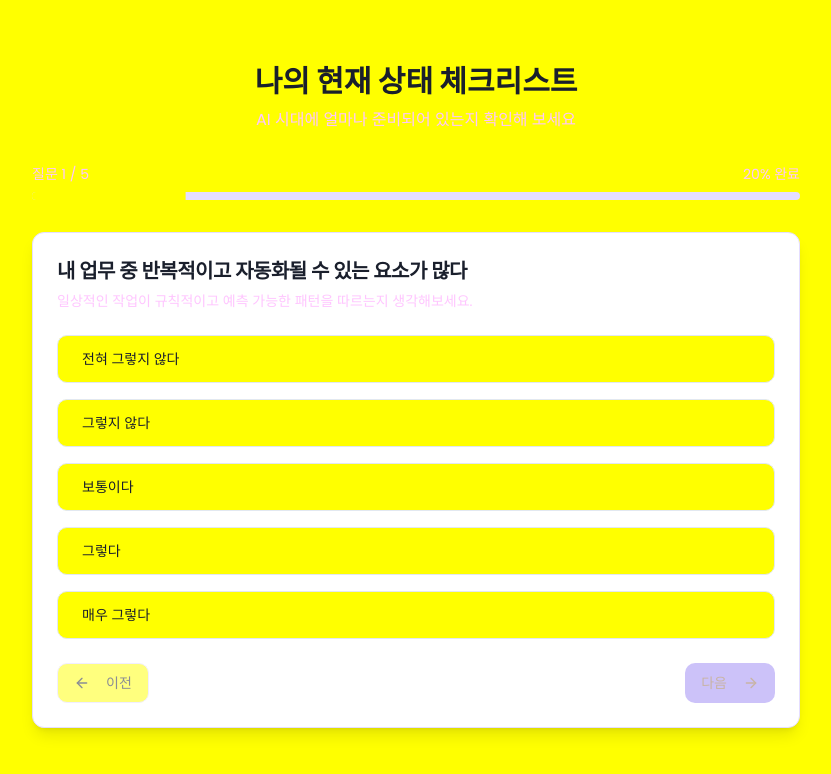
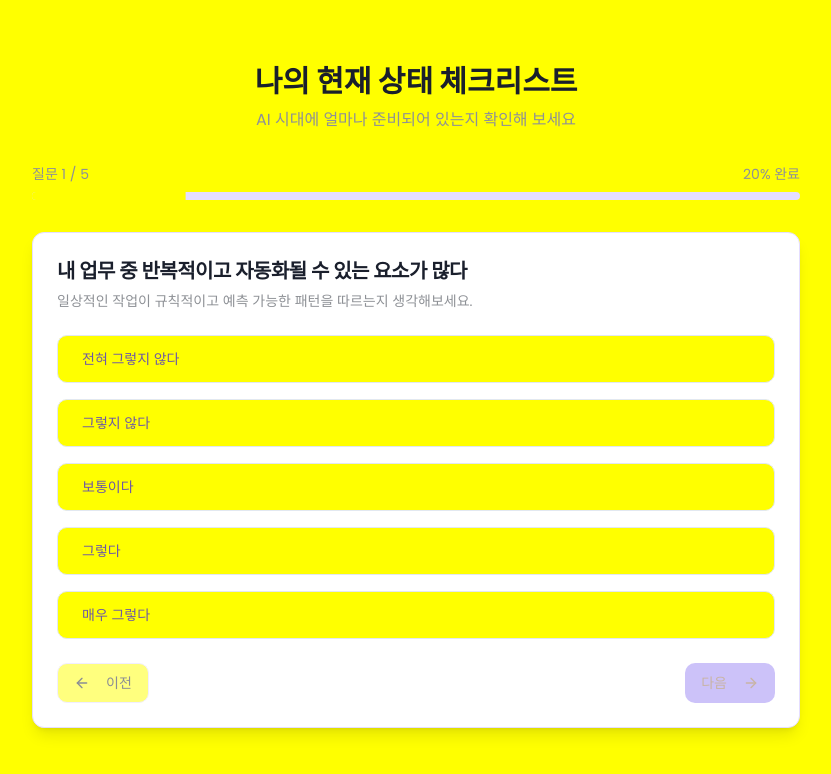
Before and after one commit to BokEumEom/myai-compass-journey, a React (Vite) app: page /reality-check in a window 1280 px wide. Shown: the top 774 px of the page, without its empty margins (224-1055 px from the left). Built offline with nearby package versions, Linux system fonts and the light colour scheme.

Commit message:
Fix: Improve text color tones
Refactor text color styles and enhance Reality Check functionality.

```diff
--- a/src/components/FeatureCard.tsx
+++ b/src/components/FeatureCard.tsx
@@ -20,7 +20,7 @@ const FeatureCard = ({ title, description, icon: Icon, className }: FeatureCardP
           <Icon className="h-6 w-6 text-compass-purple" />
         </div>
         <h3 className="text-xl font-semibold text-compass-purple-darkest">{title}</h3>
-        <p className="text-muted-foreground">{description}</p>
+        <p className="text-compass-neutral-gray">{description}</p>
       </div>
     </div>
   );
--- a/src/components/Hero.tsx
+++ b/src/components/Hero.tsx
@@ -20,7 +20,7 @@ const Hero = () => {
               <p className="text-xl text-compass-purple-darkest font-medium mt-2 md:mt-4">
                 "AI 시대에도 나만의 방향을 잃지 않도록"
               </p>
-              <p className="max-w-[700px] text-muted-foreground md:text-xl mt-4">
+              <p className="max-w-[700px] text-compass-neutral-gray md:text-xl mt-4">
                 자신만의 AI 시대 적응 및 성장 지도를 만들고, AI 시대의 불안감을 극복하며 건설적인 발전을 이루어 나가세요.
               </p>
             </div>
--- a/src/components/RealityCheck.tsx
+++ b/src/components/RealityCheck.tsx
@@ -65,11 +65,11 @@ const RealityCheck = () => {
       <div className="max-w-3xl mx-auto">
         <div className="text-center mb-8">
           <h2 className="text-2xl md:text-3xl font-bold text-compass-purple-darkest mb-2">나의 현재 상태 체크리스트</h2>
-          <p className="text-muted-foreground">AI 시대에 얼마나 준비되어 있는지 확인해 보세요</p>
+          <p className="text-compass-neutral-gray">AI 시대에 얼마나 준비되어 있는지 확인해 보세요</p>
         </div>
 
         <div className="mb-8">
-          <div className="flex justify-between text-sm text-muted-foreground mb-2">
+          <div className="flex justify-between text-sm text-compass-neutral-gray mb-2">
             <span>질문 {currentQuestionIndex + 1} / {realityCheckQuestions.length}</span>
             <span>{Math.round(progress)}% 완료</span>
           </div>
@@ -82,7 +82,7 @@ const RealityCheck = () => {
               {realityCheckQuestions[currentQuestionIndex].question}
             </CardTitle>
             {realityCheckQuestions[currentQuestionIndex].description && (
-              <CardDescription className="text-muted-foreground mt-1">
+              <CardDescription className="text-compass-neutral-gray mt-1">
                 {realityCheckQuestions[currentQuestionIndex].description}
               </CardDescription>
             )}
@@ -96,7 +96,7 @@ const RealityCheck = () => {
                   className={`h-12 justify-start px-6 w-full ${
                     answers[currentQuestionIndex] === value
                       ? "bg-compass-purple text-white hover:bg-compass-purple-dark"
-                      : "text-compass-purple-darkest hover:bg-compass-soft-purple/20"
+                      : "text-compass-purple-darker hover:bg-compass-soft-purple/20"
                   }`}
                   onClick={() => handleAnswerSelect(value)}
                 >
--- a/src/components/ResultsDisplay.tsx
+++ b/src/components/ResultsDisplay.tsx
@@ -34,7 +34,7 @@ const ResultsDisplay = ({ results, onReset }: ResultsDisplayProps) => {
             <Compass className="h-8 w-8 text-compass-purple" />
           </div>
           <h2 className="text-2xl md:text-3xl font-bold text-compass-purple-darkest mb-3">진단 결과</h2>
-          <p className="text-lg text-muted-foreground max-w-2xl mx-auto">
+          <p className="text-lg text-compass-neutral-gray max-w-2xl mx-auto">
             당신의 AI 시대 준비 상태를 분석하고 맞춤형 개발 방향을 제시해 드립니다.
           </p>
         </div>
@@ -43,7 +43,7 @@ const ResultsDisplay = ({ results, onReset }: ResultsDisplayProps) => {
           <Card className="border-compass-soft-purple shadow-md">
             <CardHeader>
               <CardTitle className="text-xl text-compass-purple-darkest">현재 상태</CardTitle>
-              <CardDescription>당신의 AI 시대 준비 상태입니다</CardDescription>
+              <CardDescription className="text-compass-cool-gray">당신의 AI 시대 준비 상태입니다</CardDescription>
             </CardHeader>
             <CardContent>
               <div className="rounded-lg bg-compass-soft-purple p-6 mb-6">
@@ -53,8 +53,8 @@ const ResultsDisplay = ({ results, onReset }: ResultsDisplayProps) => {
 
               <div className="space-y-4">
                 <div>
-                  <h4 className="text-sm font-medium text-muted-foreground mb-2">총점</h4>
-                  <p className="text-3xl font-bold text-compass-purple">{results.score} <span className="text-sm text-muted-foreground font-normal">/ 25</span></p>
+                  <h4 className="text-sm font-medium text-compass-cool-gray mb-2">총점</h4>
+                  <p className="text-3xl font-bold text-compass-purple">{results.score} <span className="text-sm text-compass-neutral-gray font-normal">/ 25</span></p>
                 </div>
               </div>
             </CardContent>
@@ -63,7 +63,7 @@ const ResultsDisplay = ({ results, onReset }: ResultsDisplayProps) => {
           <Card className="border-compass-soft-purple shadow-md">
             <CardHeader>
               <CardTitle className="text-xl text-compass-purple-darkest">추천 액션 플랜</CardTitle>
-              <CardDescription>당신의 성장을 위한 맞춤형 행동 계획입니다</CardDescription>
+              <CardDescription className="text-compass-cool-gray">당신의 성장을 위한 맞춤형 행동 계획입니다</CardDescription>
             </CardHeader>
             <CardContent>
               <div className="space-y-4">
@@ -74,7 +74,7 @@ const ResultsDisplay = ({ results, onReset }: ResultsDisplayProps) => {
                     </div>
                     <div>
                       <h4 className="font-medium text-compass-purple-darker">{action.title}</h4>
-                      <p className="text-sm text-muted-foreground">{action.description}</p>
+                      <p className="text-sm text-compass-neutral-gray">{action.description}</p>
                       <div className="mt-2">
                         <span className={`inline-block px-2 py-1 text-xs rounded-full ${
                           action.difficulty === 'beginner' ? 'bg-green-100 text-green-800' :
--- a/src/index.css
+++ b/src/index.css
@@ -11,10 +11,10 @@
     --foreground: 26 31 44;
 
     --card: 0 0% 100%;
-    --card-foreground: 222.2 84% 4.9%;
+    --card-foreground: 26 31 44;
 
     --popover: 0 0% 100%;
-    --popover-foreground: 222.2 84% 4.9%;
+    --popover-foreground: 26 31 44;
 
     --primary: 255 245 254;
     --primary-foreground: 26 31 44;
@@ -23,7 +23,7 @@
     --secondary-foreground: 26 31 44;
 
     --muted: 241 240 251;
-    --muted-foreground: 142 145 150;
+    --muted-foreground: 105 105 115;
 
     --accent: 211 228 253;
     --accent-foreground: 26 31 44;
@@ -86,8 +86,28 @@
   }
 
   .text-gradient {
-    background: linear-gradient(90deg, #9b87f5 0%, #6E59A5 100%);
+    background: linear-gradient(90deg, #9b87f5 0%, #7E69AB 100%);
     -webkit-background-clip: text;
     -webkit-text-fill-color: transparent;
   }
+
+  .text-purple {
+    @apply text-compass-purple;
+  }
+
+  .text-purple-dark {
+    @apply text-compass-purple-dark;
+  }
+
+  .text-purple-darker {
+    @apply text-compass-purple-darker;
+  }
+
+  .text-purple-darkest {
+    @apply text-compass-purple-darkest;
+  }
+
+  .text-muted {
+    @apply text-compass-neutral-gray;
+  }
 }
```
